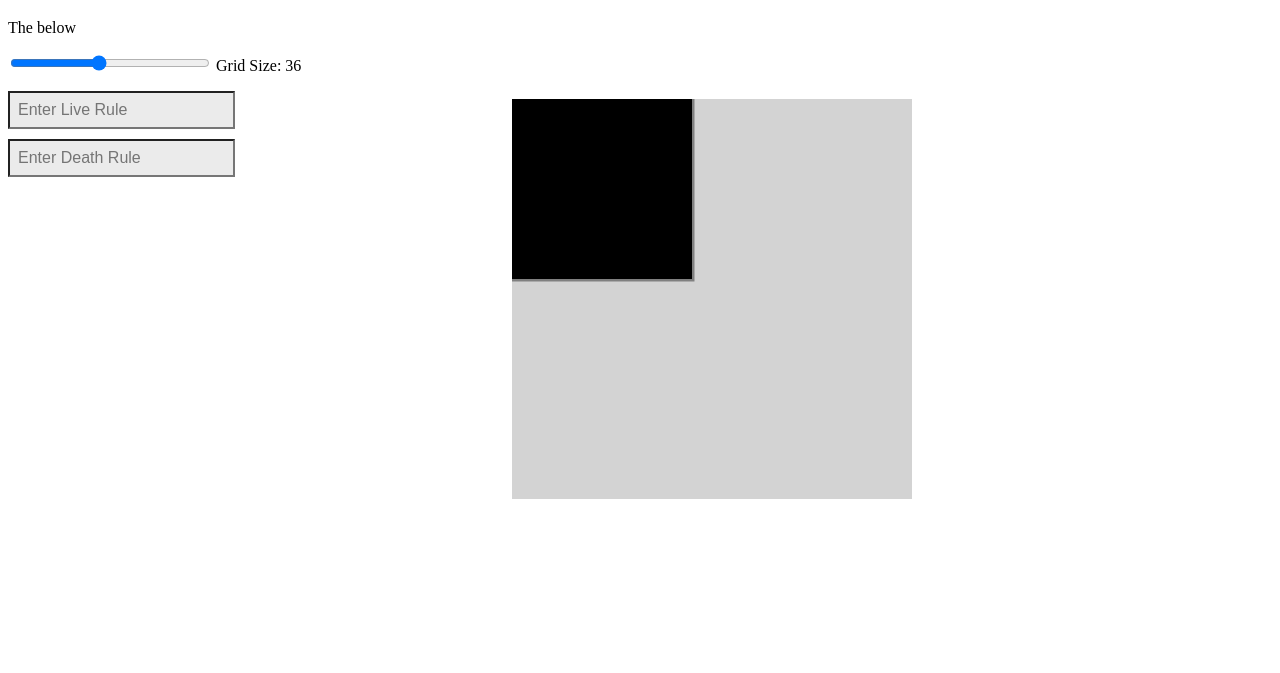
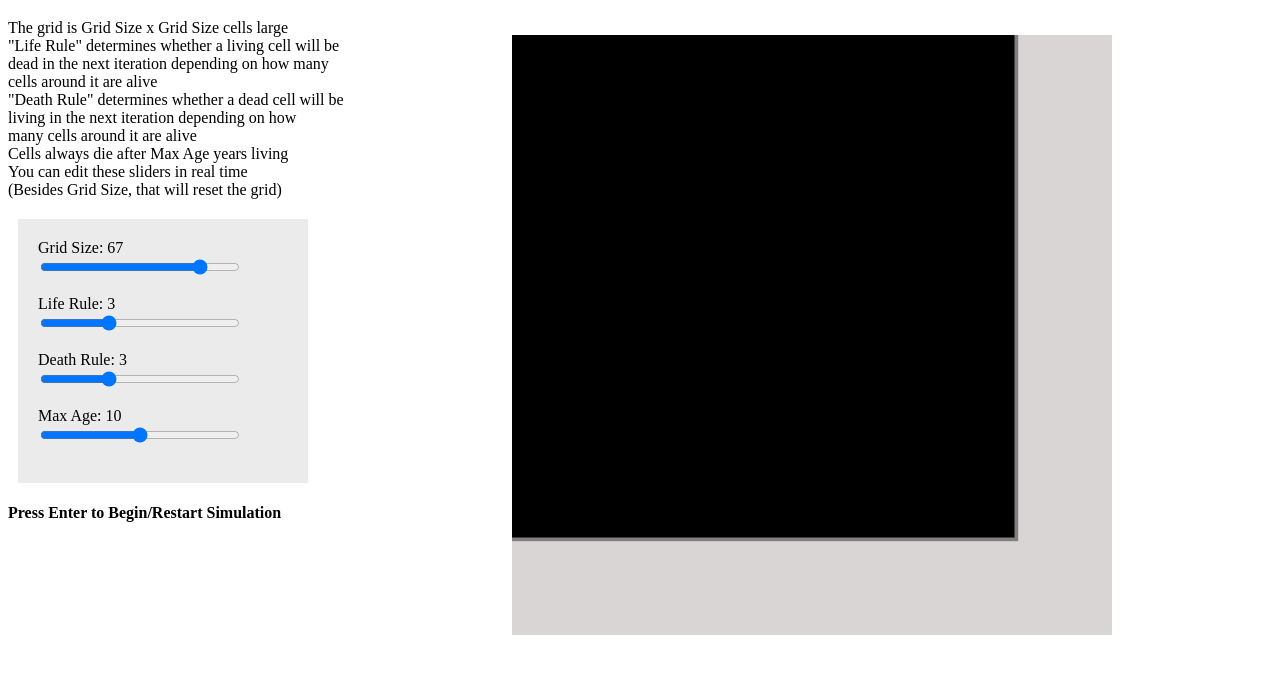
Before and after one commit to russell-rozenbaum/AdjustableConwaysGameOfLife, a plain HTML site: page index.html in a window 1280 px wide. Shown: the part 61-734 px from the top of the page. Drawn offline with Linux system fonts and the light colour scheme.

Commit message:
added max age variable to script.js and UI

```diff
--- a/index.html
+++ b/index.html
@@ -9,11 +9,32 @@
 <body>
     <canvas id="canvas1"></canvas>
     <h1> Game of Life w/ Cellular Age </h1>
-    <p> The below </p>
-    <input type="range" id="sliderInput" min="1" max="81" value="36">
-    <label for="sliderInput">Grid Size: <span id="sliderValue"></span></label>
-    <input type="text" class="inputBox" placeholder="Enter Live Rule">
-    <input type="text" class="inputBox" placeholder="Enter Death Rule">
+    <p> The grid is Grid Size x Grid Size cells large <br>
+        "Life Rule" determines whether a living cell will be <br>
+        dead in the next iteration depending on how many <br>
+        cells around it are alive <br>
+        "Death Rule" determines whether a dead cell will be <br>
+        living in the next iteration depending on how <br>
+        many cells around it are alive <br>
+        Cells always die after Max Age years living <br>
+        You can edit these sliders in real time <br>
+        (Besides Grid Size, that will reset the grid)
+    </p>
+    <div class="inputBox">
+        <label for="sliderInput">Grid Size: <span id="sliderValue"></span></label>
+        <input type="range" id="sliderInput" min="1" max="81" value="67">
+
+        <label for="lifeInput">Life Rule: <span id="lifeValue"></span></label>
+        <input type="range" id="lifeInput" min="0" max="9" value="3">
+
+        <label for="deathInput">Death Rule: <span id="deathValue"></span></label>
+        <input type="range" id="deathInput" min="0" max="9" value="3">
+
+        <label for="ageInput">Max Age: <span id="ageValue"></span></label>
+        <input type="range" id="ageInput" min="0" max="20" value="10">
+
+    </div>
+    <h4> Press Enter to Begin/Restart Simulation </h2>
 
     <script src="script.js"></script>
 </body>
--- a/script.js
+++ b/script.js
@@ -17,7 +17,7 @@ let gridSize = null;
 const cellSize = 10;
 let clock = 0;
 const clockPer = 5;
-let liveRule, deathRule;
+let liveRule, deathRule , maxAge;
 
 const inputBoxes = document.querySelectorAll('.inputBox');
 
@@ -27,20 +27,31 @@ function enterInput(event) {
         fillGrid();
     }
 }
-inputBoxes[0].addEventListener('input', function() {
-    if (inputBoxes[0].value.trim() >= 0 && inputBoxes[0].value.trim() <= 9) {
-        liveRule = inputBoxes[0].value.trim();
-    }
+
+const ageInput = document.getElementById('ageInput');
+const ageValue = document.getElementById('ageValue');
+maxAge = Number(ageInput.value);
+ageValue.textContent = ageInput.value;
+ageInput.addEventListener('input', function() {
+    ageValue.textContent = this.value;
+    maxAge = Number(this.value);
 });
-inputBoxes[1].addEventListener('input', function() {
-    if (inputBoxes[1].value.trim() >= 0 && inputBoxes[1].value.trim() <= 9) {
-        deathRule = inputBoxes[1].value.trim();
-    }
+const lifeInput = document.getElementById('lifeInput');
+const lifeValue = document.getElementById('lifeValue');
+liveRule = Number(lifeInput.value);
+lifeValue.textContent = lifeInput.value;
+lifeInput.addEventListener('input', function() {
+    lifeValue.textContent = this.value;
+    liveRule = Number(this.value);
 });
-inputBoxes[0].addEventListener('keydown', enterInput);
-inputBoxes[1].addEventListener('keydown', enterInput);
-
-
+const deathInput = document.getElementById('deathInput');
+const deathValue = document.getElementById('deathValue');
+deathRule = Number(deathInput.value);
+deathValue.textContent = deathInput.value;
+deathInput.addEventListener('input', function() {
+    deathValue.textContent = this.value;
+    deathRule = Number(this.value);
+});
 const sliderInput = document.getElementById('sliderInput');
 const sliderValue = document.getElementById('sliderValue');
 gridSize = Number(sliderInput.value);
@@ -49,6 +60,13 @@ sliderInput.addEventListener('input', function() {
     sliderValue.textContent = this.value;
     cellGrid = [];
     gridSize = Number(this.value);
+});
+window.addEventListener('keydown', function(event) {
+    if (event.key === 'Enter') {
+        console.log('event key pressed');
+        cellGrid = [];
+        fillGrid();
+    }
 });
 
 
@@ -158,7 +176,7 @@ function updateMethod() {
             console.log(deathRule);
             alive = true;
         }
-        if (cellGrid[i].age > 10) alive = false;
+        if (cellGrid[i].age > maxAge) alive = false;
         // We handle survival here
         // keeps track of cells that were alive
         wasAlive = (!alive && (cellGrid[i].alive || cellGrid[i].wasAlive));
--- a/style.css
+++ b/style.css
@@ -1,21 +1,40 @@
 #canvas1 {
     position: absolute;
-    background: lightgray;
-    width: 400px;
-    height: 400px;
-    top: 20%;
+    background: rgb(218, 213, 213);
+    width: 600px;
+    height: 600px;
+    top: 12%;
     left: 40%;
 }
 
 .inputBox {
-    display: block;
+    width: 250px;
+    display: grid;
+    grid-template-columns: 1fr;
+    grid-template-rows: 3fr;
     background: rgb(235, 235, 235);
-    font-size: 16px;
-    padding: 8px;
+    padding: 20px;
     margin-bottom: 10px;
+    margin-left: 10px;
+    margin-top: 20px;
 }
 
 #sliderInput {
-    width: 200px; /* Adjust the width of the slider */
+    width: 200px;
     margin-bottom: 20px;
   }
+
+#lifeInput {
+    width: 200px;
+    margin-bottom: 20px;
+}
+
+#deathInput {
+    width: 200px;
+    margin-bottom: 20px;
+}
+
+#ageInput {
+    width: 200px;
+    margin-bottom: 20px;
+}
```
